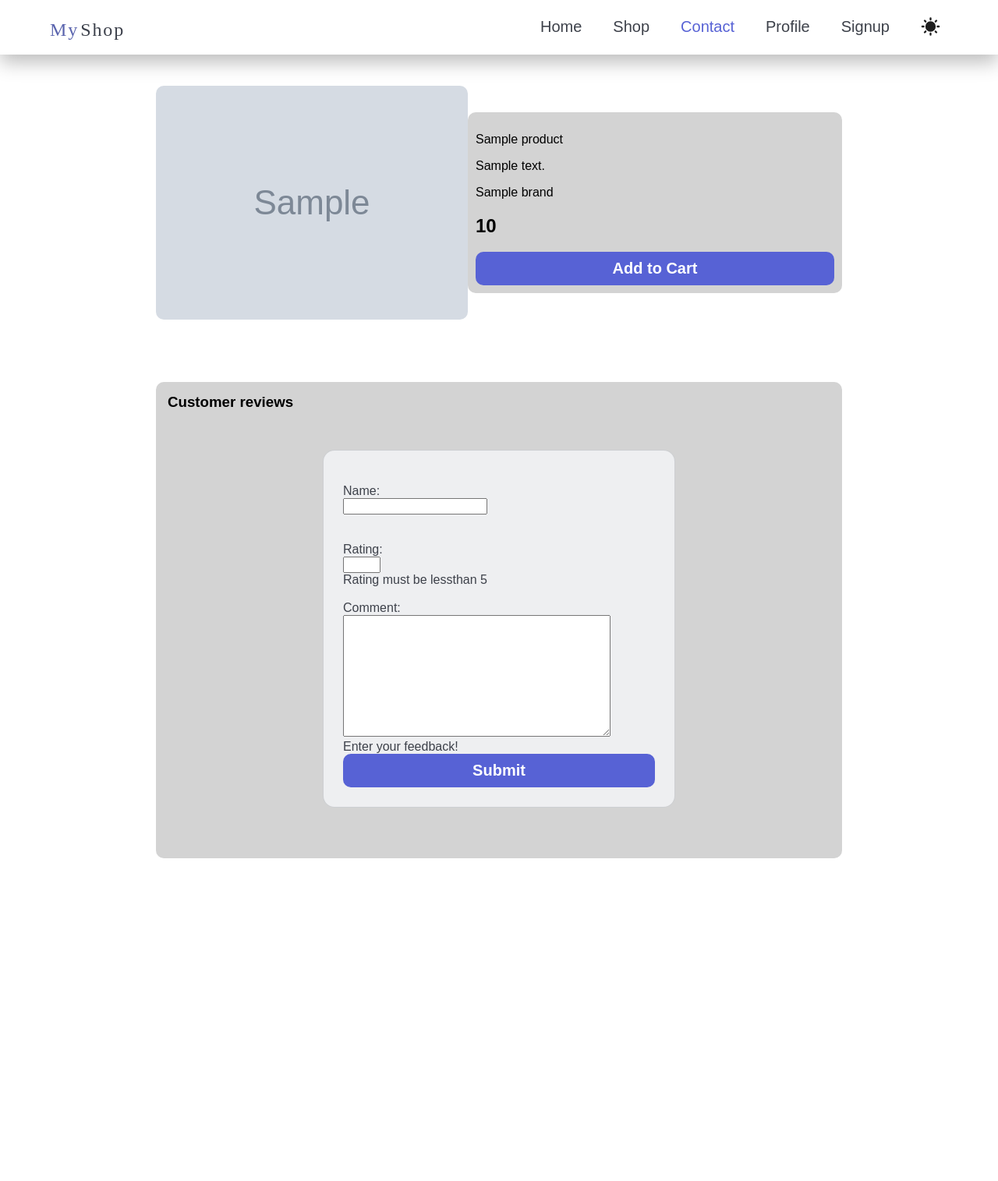
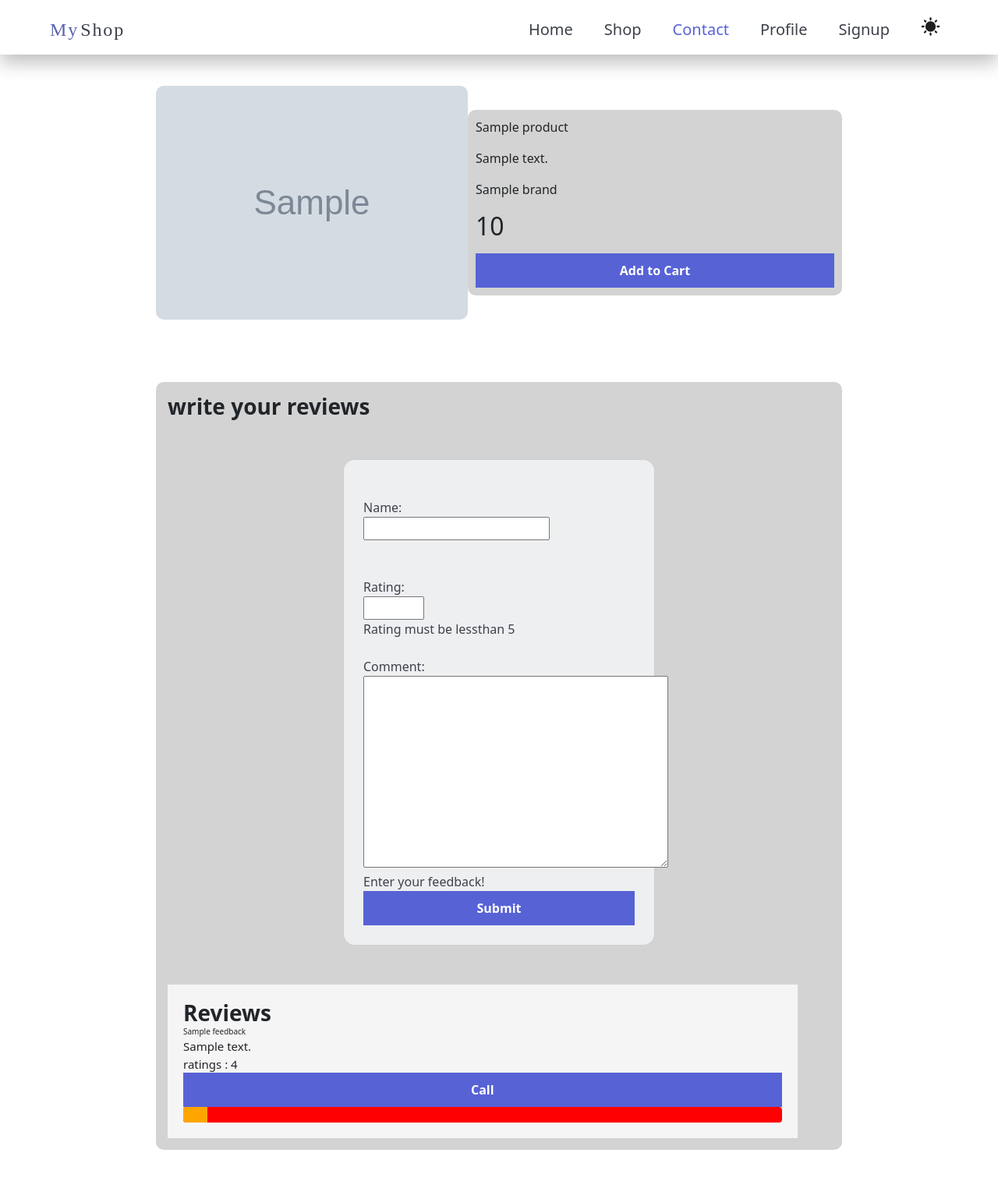
Before and after one commit to uditparmar90/e-commarce, a Django app: a page that uses myshop/templates/base.html in a window 1280 px wide. Shown: the whole page at 78% size. Before the commit the page ends 1101 px from the top, so only its background shows below. Run offline with Django 4.2, Linux system fonts and the light colour scheme; tables that the repository leaves empty hold one stand-in row (values such as "Sample post"); grey boxes marked "Sample" are stand-in pictures.

Commit message:
review of customer display in product page

```diff
--- a/myshop/products/templates/products/product_detail_page.html
+++ b/myshop/products/templates/products/product_detail_page.html
@@ -31,7 +31,7 @@
             </div> {% endcomment %}
         </main>
         <section style="margin:40px 200px; padding:15px 15px; background-color:lightgray; border-radius:10px;">
-            <h3 style="font-weight:bold; margin:0px;">Customer reviews</h3>
+            <h3 style="font-weight:bold; margin:0px;">write your reviews</h3>
             <form action="" method="POST">
                 {% csrf_token %}
                 {% comment %} <input type="text" placeholder="write your review" name="review">
@@ -54,5 +54,37 @@
                 <button type="Submit">Submit</button>
 
             </form>
+
+            <div style="width:95%; padding:20px; display: flex; flex-direction:column; background:whitesmoke;">
+                <h3 style="font-weight:bold; margin:0px;">Reviews</h3>
+
+                {%for data in feedbackData%}
+                <span style="font-size:10px;">{{data.name}}</span>
+                <span style="font-size:15px;">{{data.text}}</span>
+                <span style="font-size:15px;">ratings : {{data.rating}}</span>
+                <button onclick = "showRatings('{{data.rating}}')">Call</button>
+                <div class="progress" style="width: 100%;
+                height: 20px;
+                background-color: red;
+                border-radius: 4px;
+                overflow: hidden;">
+                    <div class="progress-bar1" role="progressbar" id="progressBar"aria-valuenow="25" aria-valuemin="0" aria-valuemax="100" style = 'width:{{data.rating}}%; background:orange;' ></div>
+                </div>
+                {%endfor%}
+            <div>
+
         </section>
+
+        <script>
+            function showRatings(rating){
+                var progressbar=document.getElementsByClassName("progress-bar1");
+               // progressBar.style.width=`${rating}*($rating*10)`;
+                var rate=(rating*20)/rating;
+                var finalwidth=rating*rate;
+                progressbar.style.width=finalwidth;
+                //return progressBar
+            }
+
+        </script>
+
 {% endblock %}
--- a/myshop/products/views.py
+++ b/myshop/products/views.py
@@ -30,11 +30,14 @@
 def product_page(request, product_brand, product_slug):
     # Get the product object based on the slug
     product = Product.objects.get(slug=product_slug)
-
+    feedback=Feedback.objects.filter(product=product)
     if request.method == "GET":
         # Instantiate the form with no data when the page loads
         form = FeedbackForm()
+        print(feedback)
+
         msg=""
+        return render(request,"products/product_detail_page.html",{"product": product, "form": form,'feedbackData': feedback})
     else:
         # Instantiate the form with request data if the form is submitted
         form = FeedbackForm(request.POST)
@@ -48,7 +51,6 @@
             feedback.save()
             # If the form is valid, process the data
             print(form.cleaned_data)
-            # Here you can save the form data or do whatever you want
             # messages.success(request, "Thanks for your review!")
             msg ="Thanks for your review!"
 
--- a/myshop/templates/base.html
+++ b/myshop/templates/base.html
@@ -11,6 +11,8 @@
     <link rel="stylesheet" href="{% block css %}{% endblock %}">
     <link rel="icon" type="image/x-icon" href="{% static "img/favicon.ico" %}">
     <title>{% block title %}{% endblock %}</title>
+    <link href="https://cdn.jsdelivr.net/npm/bootstrap@5.3.2/dist/css/bootstrap.min.css" rel="stylesheet" integrity="sha384-T3c6CoIi6uLrA9TneNEoa7RxnatzjcDSCmG1MXxSR1GAsXEV/Dwwykc2MPK8M2HN" crossorigin="anonymous">
+    <script src="https://cdn.jsdelivr.net/npm/bootstrap@5.3.2/dist/js/bootstrap.bundle.min.js" integrity="sha384-C6RzsynM9kWDrMNeT87bh95OGNyZPhcTNXj1NW7RuBCsyN/o0jlpcV8Qyq46cDfL" crossorigin="anonymous"></script>
 </head>
 <body>
     {% block body %}{% endblock %}
```
